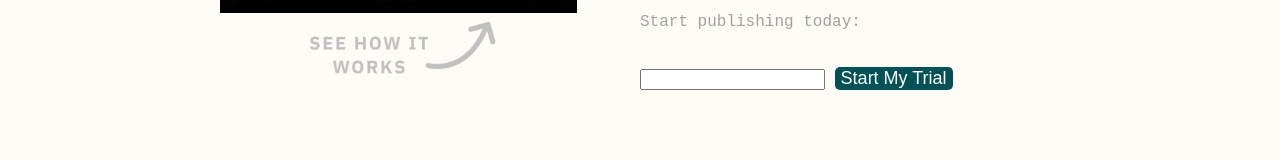
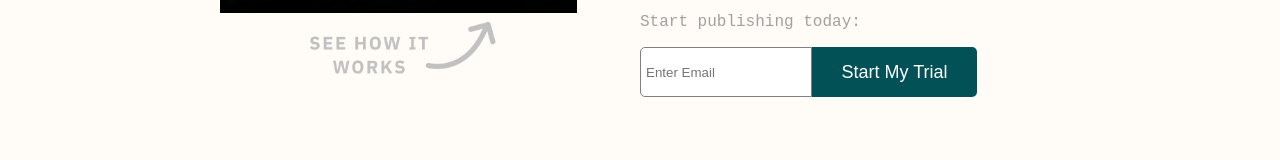
Before and after one commit to ivanDK5/santander-front, a plain HTML site: page index.html in a window 1280 px wide. Shown: the part 1457-1617 px from the top of the page. Drawn offline with Linux system fonts and the light colour scheme; grey boxes are pictures that could not be loaded.

Commit message:
fix:style's form submit

```diff
--- a/index.html
+++ b/index.html
@@ -68,9 +68,9 @@
         </p>
         <div>
           <p class="label">Start publishing today:</p>
-          <form>
-            <input class="publicidad_input" type ="email" placelholder="Enter Email">
-            <button class="publicidad_button" type="button">Start My Trial</button>
+          <form class="form-submit">
+            <input  type ="email" placeholder="Enter Email">
+            <button  type="button">Start My Trial</button>
           </form>
         </div>
       </article>
--- a/styles.css
+++ b/styles.css
@@ -137,13 +137,32 @@ figure{
   flex:1;
  }
 
-.publicidad_button{
+ .form-submit{
+  display:flex;
+  width:70%;
+  height:50px;
+ }
+ .form-submit input,.form-submit button{
+  border: 1px solid grey;
+  border-radius: 5px;
+  width:100%;
+ }
+.form-submit button{
   border:none;
-  border-radius: 5px;
+  border-top-left-radius: 0;
+  border-bottom-left-radius: 0;
   color:#ffff;
   background-color:#025157;
   font-size: 18px;
+  margin:0;
+  cursor: pointer;
 }
+.form-submit input{
+  border-top-right-radius: 0;
+  border-bottom-right-radius: 0;
+  padding:5px;
+}
+
 
 .brands{
   display:flex;
```
